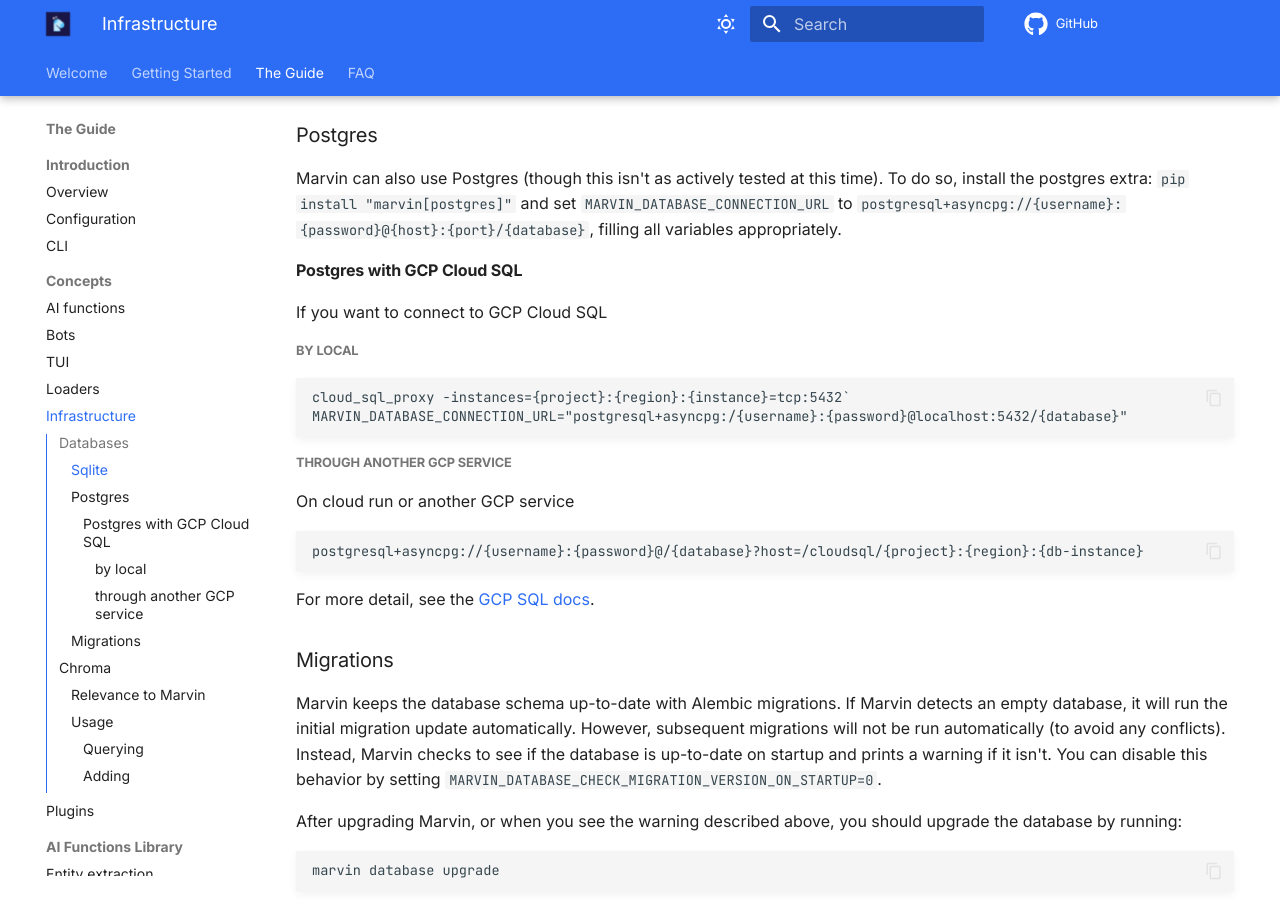
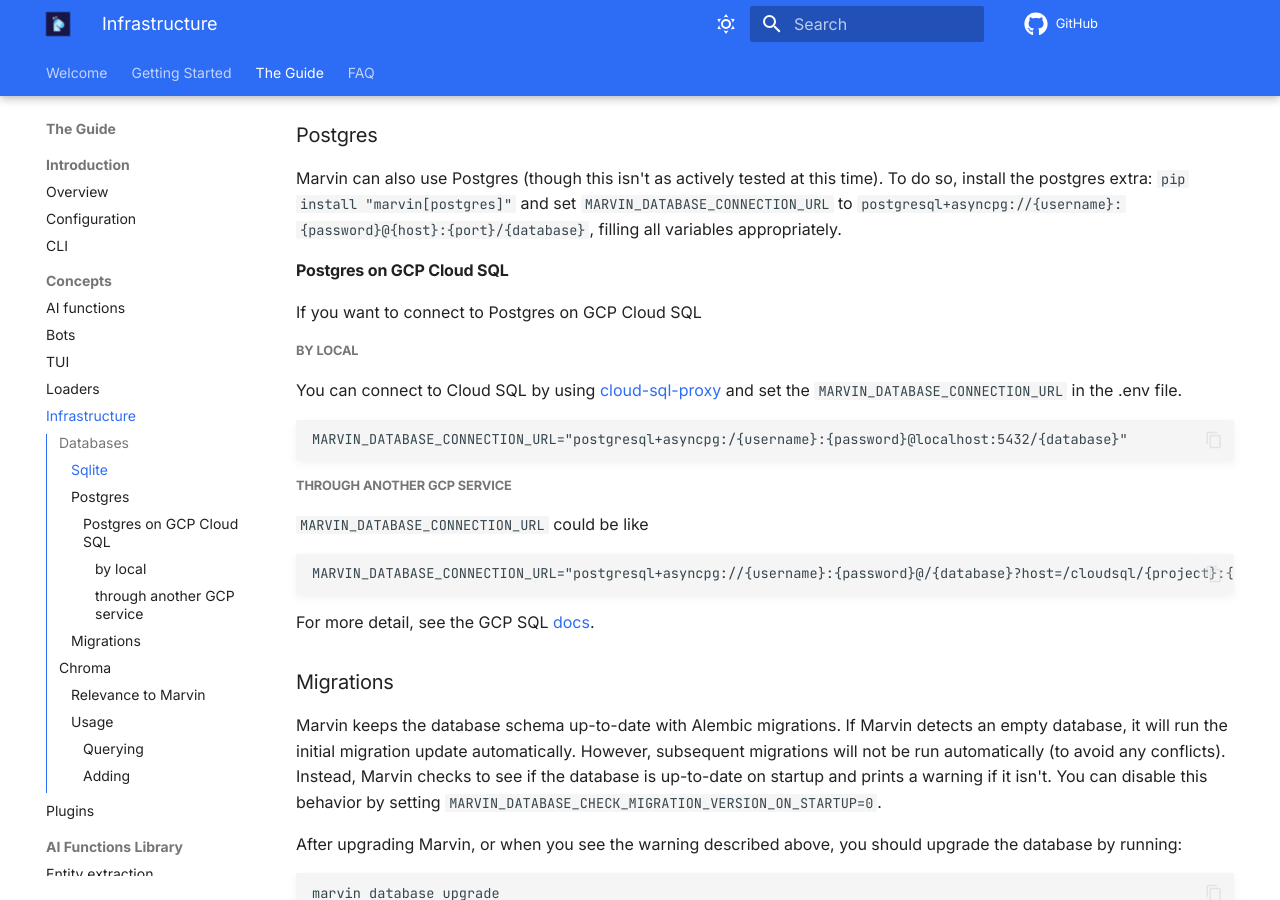
Before and after one commit to PrefectHQ/marvin, an MkDocs documentation site: the page built from docs/guide/concepts/infra.md, in a window 1280 px wide and 900 px high, scrolled down 412 px. Built offline with MkDocs 1.6.1 and Material for MkDocs 9.7.7, drawn with Linux system fonts in a browser that asks for light colours; comment, search, counter and statistics services are not loaded.

Commit message:
Update db docs

````diff
--- a/docs/guide/concepts/infra.md
+++ b/docs/guide/concepts/infra.md
@@ -10,20 +10,22 @@
 ### Postgres
 Marvin can also use Postgres (though this isn't as actively tested at this time). To do so, install the postgres extra: `pip install "marvin[postgres]"` and set `MARVIN_DATABASE_CONNECTION_URL` to `postgresql+asyncpg://{username}:{password}@{host}:{port}/{database}`, filling all variables appropriately.
 
-#### Postgres with GCP Cloud SQL
-If you want to connect to GCP Cloud SQL
+#### Postgres on GCP Cloud SQL
+If you want to connect to Postgres on GCP Cloud SQL
 
 ##### by local
-```
-cloud_sql_proxy -instances={project}:{region}:{instance}=tcp:5432`
+You can connect to Cloud SQL by using [cloud-sql-proxy](https://cloud.google.com/sql/docs/postgres/sql-proxy#install) and set the `MARVIN_DATABASE_CONNECTION_URL` in the .env file.
+
+```environment
 MARVIN_DATABASE_CONNECTION_URL="postgresql+asyncpg:/{username}:{password}@localhost:5432/{database}"
 ```
 ##### through another GCP service
-On cloud run or another GCP service
+`MARVIN_DATABASE_CONNECTION_URL` could be like
+
+```environment
+MARVIN_DATABASE_CONNECTION_URL="postgresql+asyncpg://{username}:{password}@/{database}?host=/cloudsql/{project}:{region}:{instance}"
 ```
-postgresql+asyncpg://{username}:{password}@/{database}?host=/cloudsql/{project}:{region}:{db-instance}
-```
-For more detail, see the [GCP SQL docs](https://cloud.google.com/sql/docs/postgres/sql-proxy).
+For more detail, see the GCP SQL [docs](https://cloud.google.com/sql/docs/postgres/sql-proxy).
 
 ### Migrations
 Marvin keeps the database schema up-to-date with Alembic migrations. If Marvin detects an empty database, it will run the initial migration update automatically. However, subsequent migrations will not be run automatically (to avoid any conflicts). Instead, Marvin checks to see if the database is up-to-date on startup and prints a warning if it isn't. You can disable this behavior by setting `MARVIN_DATABASE_CHECK_MIGRATION_VERSION_ON_STARTUP=0`.
````
